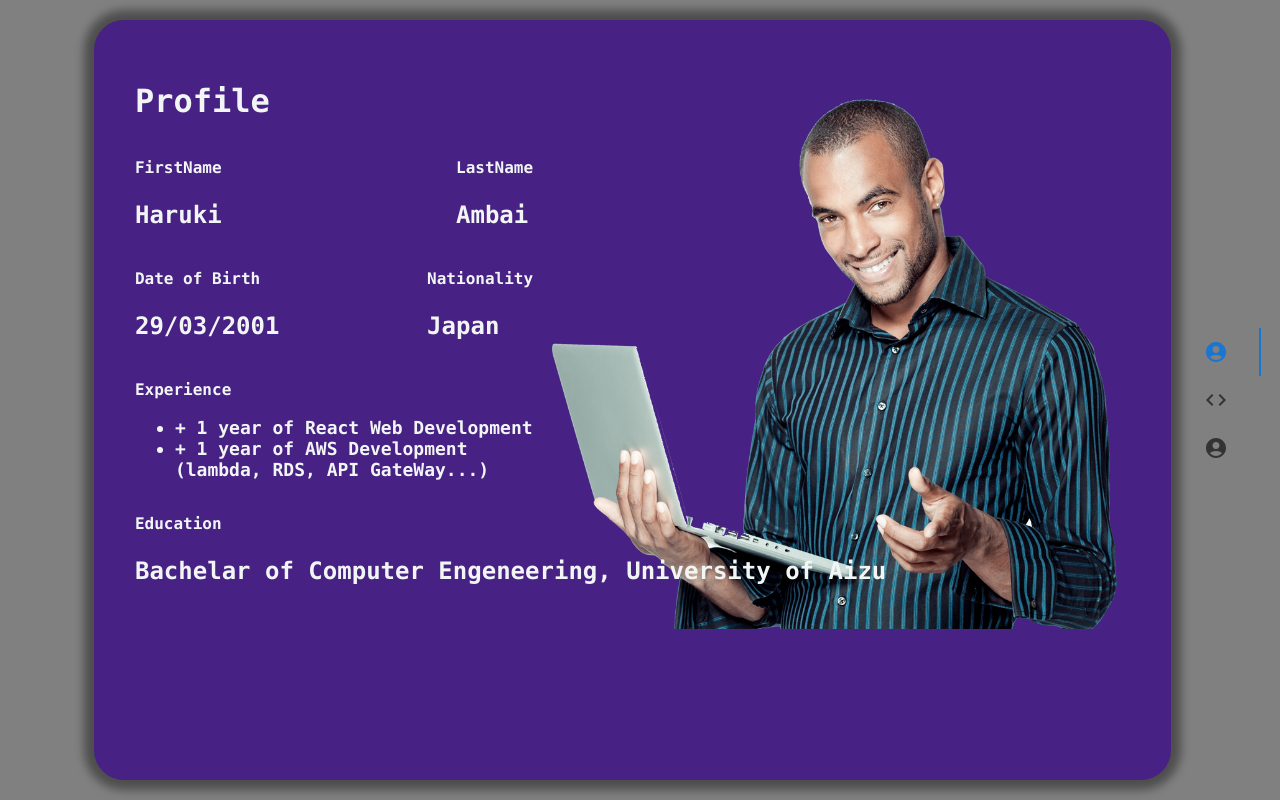
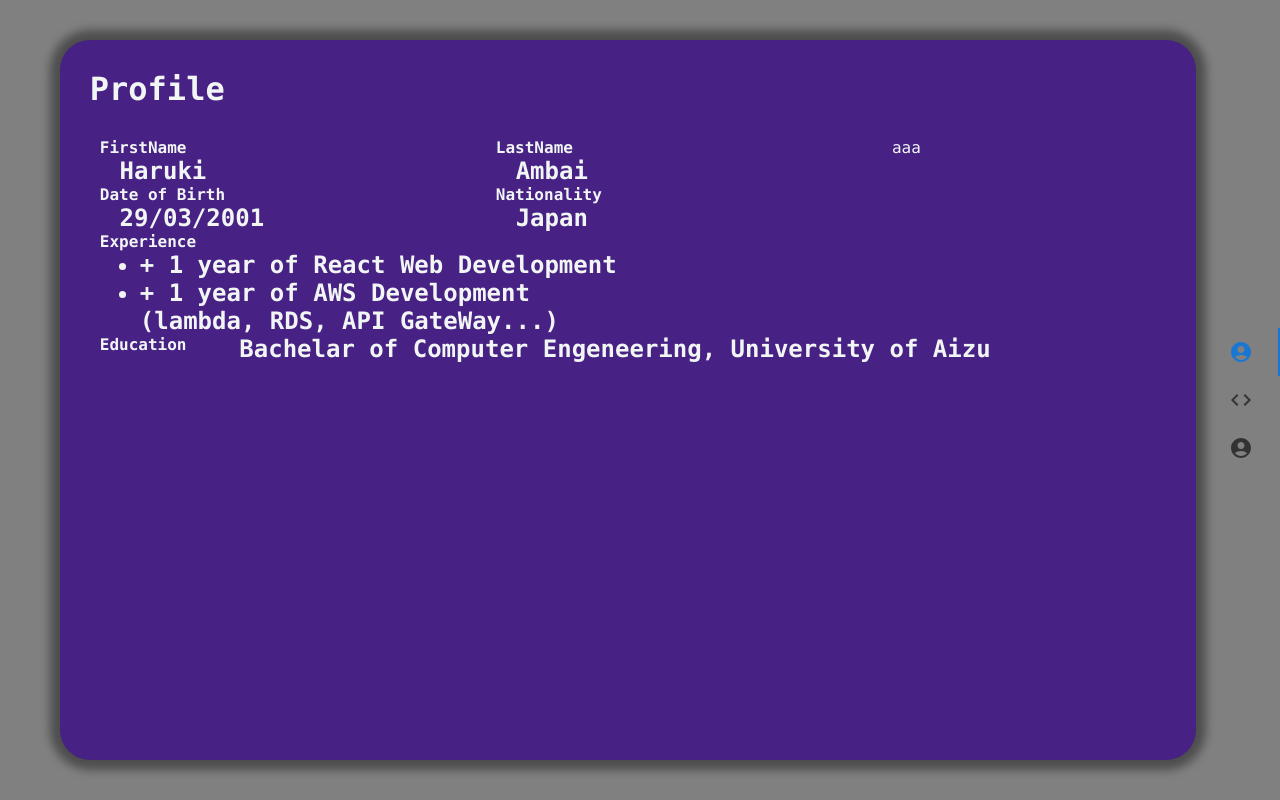
Before and after one commit to anbyjap/portfoli, a React (Create React App) app: page / in a window 1280 px wide. Built offline with nearby package versions, Linux system fonts and the light colour scheme.

Commit message:
#update : div to grid

```diff
--- a/src/components/TabPanel/TabPanel.scss
+++ b/src/components/TabPanel/TabPanel.scss
@@ -1,8 +1,13 @@
+@import "../../colors";
+
 .tabPanel {
-  width: 90%;
+  width: 95%;
   height: 100%;
   background-color: #472183;
   border-radius: 30px;
-	box-shadow: 0 0 10px 10px rgba(0,0,0,0.4);
-  padding: 20px;
+  box-shadow: 0 0 10px 10px rgba(0, 0, 0, 0.4);
+  color: $font-color;
+  .title {
+    margin: 30px;
+  }
 }
--- a/src/components/TabPanel/TabPanel.tsx
+++ b/src/components/TabPanel/TabPanel.tsx
@@ -1,14 +1,14 @@
-import { Box } from "@material-ui/core";
 import "./TabPanel.scss";
 
 interface TabPanelProps {
   children?: React.ReactNode;
   index: number;
   value: number;
+  title: string;
 }
 
 const TabPanel = (props: TabPanelProps) => {
-  const { children, value, index, ...other } = props;
+  const { children, value, index, title, ...other } = props;
 
   return (
     <div
@@ -20,15 +20,10 @@ const TabPanel = (props: TabPanelProps) => {
       className="tabPanel"
     >
       {value === index && (
-        <Box
-          sx={{
-            width: "100%",
-            height: "80vh",
-            borderRadius: 5,
-          }}
-        >
+        <div>
+          <h1 className="title">{title}</h1>
           {children}
-        </Box>
+        </div>
       )}
     </div>
   );
--- a/src/index.scss
+++ b/src/index.scss
@@ -1,4 +1,8 @@
 $font-family: "Consolas", monaco, monospace;
+
+* {
+  margin: 0;
+}
 
 body {
   margin: 0;
--- a/src/pages/Home/Home.scss
+++ b/src/pages/Home/Home.scss
@@ -8,7 +8,7 @@
 }
 
 .card_wrapper {
-  width: 90%;
+  width: 100%;
   height: 90%;
   display: flex;
   justify-content: right;
--- a/src/pages/Home/Home.tsx
+++ b/src/pages/Home/Home.tsx
@@ -14,13 +14,13 @@ const Home = () => {
   return (
     <div className="home_wrapper">
       <div className="card_wrapper">
-        <TabPanel value={0} index={tabIndex}>
+        <TabPanel title="Profile" value={0} index={tabIndex}>
           <Profile />
         </TabPanel>
-        <TabPanel value={1} index={tabIndex}>
+        <TabPanel title="Projects" value={1} index={tabIndex}>
           bbbbbbbbbbbbbbbb
         </TabPanel>
-        <TabPanel value={2} index={tabIndex}>
+        <TabPanel title="Contacts" value={2} index={tabIndex}>
           ccccccccccccccccccccc
         </TabPanel>
       </div>
--- a/src/pages/Profile/Profile.scss
+++ b/src/pages/Profile/Profile.scss
@@ -2,39 +2,24 @@
 
 .profile_wrapper {
   color: $font-color;
-  background-image: url("../../../public/Happy-Person-Transparent.png");
-  background-repeat: no-repeat;
-  background-size: 60%;
-  background-position: right 0% top 0%;
-  padding: 2%;
-
-  .profile_content {
-    font-size: x-large;
-    font-weight: 800;
-  }
-
-  .name_wrapper {
-    display: flex;
-    justify-content: space-between;
-    width: 40%;
-  }
+  padding: 0 40px;
   .personal_wrapper {
     display: flex;
-    justify-content: space-between;
-    width: 60%;
-    flex-wrap: wrap;
+    flex-direction: column;
     .profile_list {
-      font-weight: 600;
-      font-size: large;
+      font-weight: 800;
+      font-size: x-large;
       color: $font-color;
     }
   }
-  .content_wrapper {
-    display: flex;
-    flex-wrap: wrap;
-  }
+
   .profile_title {
     font-weight: bold;
     color: $font-color;
   }
+  .profile_content {
+    font-size: x-large;
+    font-weight: 800;
+    padding-left: 5%;
+  }
 }
--- a/src/pages/Profile/Profile.tsx
+++ b/src/pages/Profile/Profile.tsx
@@ -1,31 +1,31 @@
+import { Grid } from "@mui/material";
 import "./Profile.scss";
 
 const Profile = () => {
   return (
-    <div className="profile_wrapper">
-      <h1>Profile</h1>
-      <div className="name_wrapper">
-        <div>
+    <Grid container className="profile_wrapper">
+      <Grid container sm={9} md={9}>
+        <Grid item sm={6} md={6}>
           <p className="profile_title">FirstName</p>
           <p className="profile_content">Haruki</p>
-        </div>
-        <div>
+        </Grid>
+        <Grid item sm={6} md={6}>
           <p className="profile_title">LastName</p>
           <p className="profile_content">Ambai</p>
-        </div>
-      </div>
-      <div className="name_wrapper">
-        <div>
+        </Grid>
+        <Grid item sm={6} md={6}>
           <p className="profile_title">Date of Birth</p>
           <p className="profile_content"> 29/03/2001</p>
-        </div>
-        <div>
+        </Grid>
+        <Grid item sm={6} md={6}>
           <p className="profile_title">Nationality</p>
           <p className="profile_content"> Japan</p>
-        </div>
-      </div>
-      <div className="personal_wrapper">
-        <div>
+        </Grid>
+      </Grid>
+      <Grid container sm={3} md={3}>
+        aaa
+      </Grid>
+      <Grid container className="personal_wrapper">
         <p className="profile_title">Experience</p>
         <ul className="profile_list">
           <li>+ 1 year of React Web Development</li>
@@ -35,17 +35,14 @@ const Profile = () => {
             (lambda, RDS, API GateWay...)
           </li>
         </ul>
-        </div>
-      </div>
-      <div className="content_wrapper">
-        <div>
+      </Grid>
+      <Grid container>
         <p className="profile_title">Education</p>
         <p className="profile_content">
           Bachelar of Computer Engeneering, University of Aizu
         </p>
-        </div>
-      </div>
-    </div>
+      </Grid>
+    </Grid>
   );
 };
 
```
Lines whose indentation alone changed are shown as unchanged.
